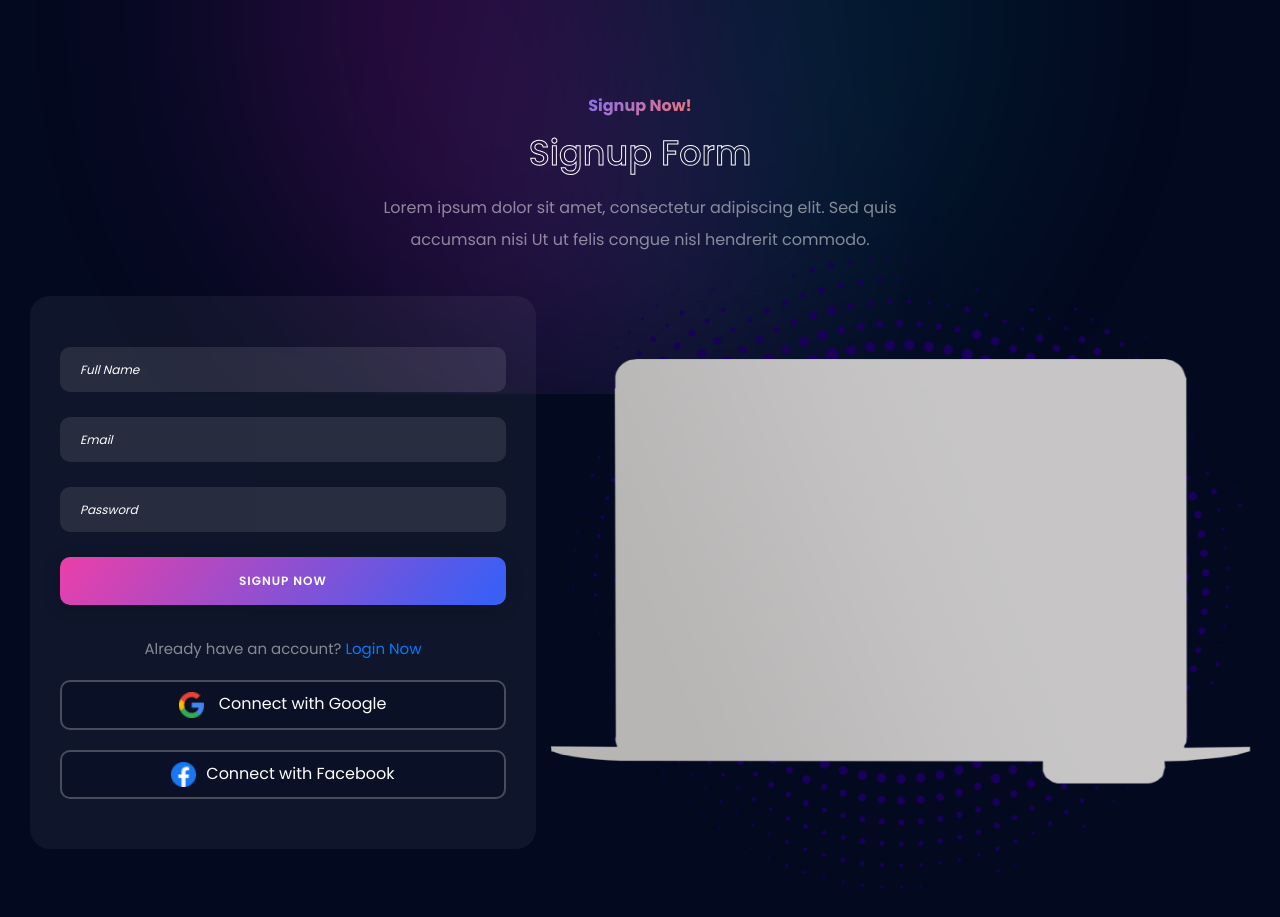
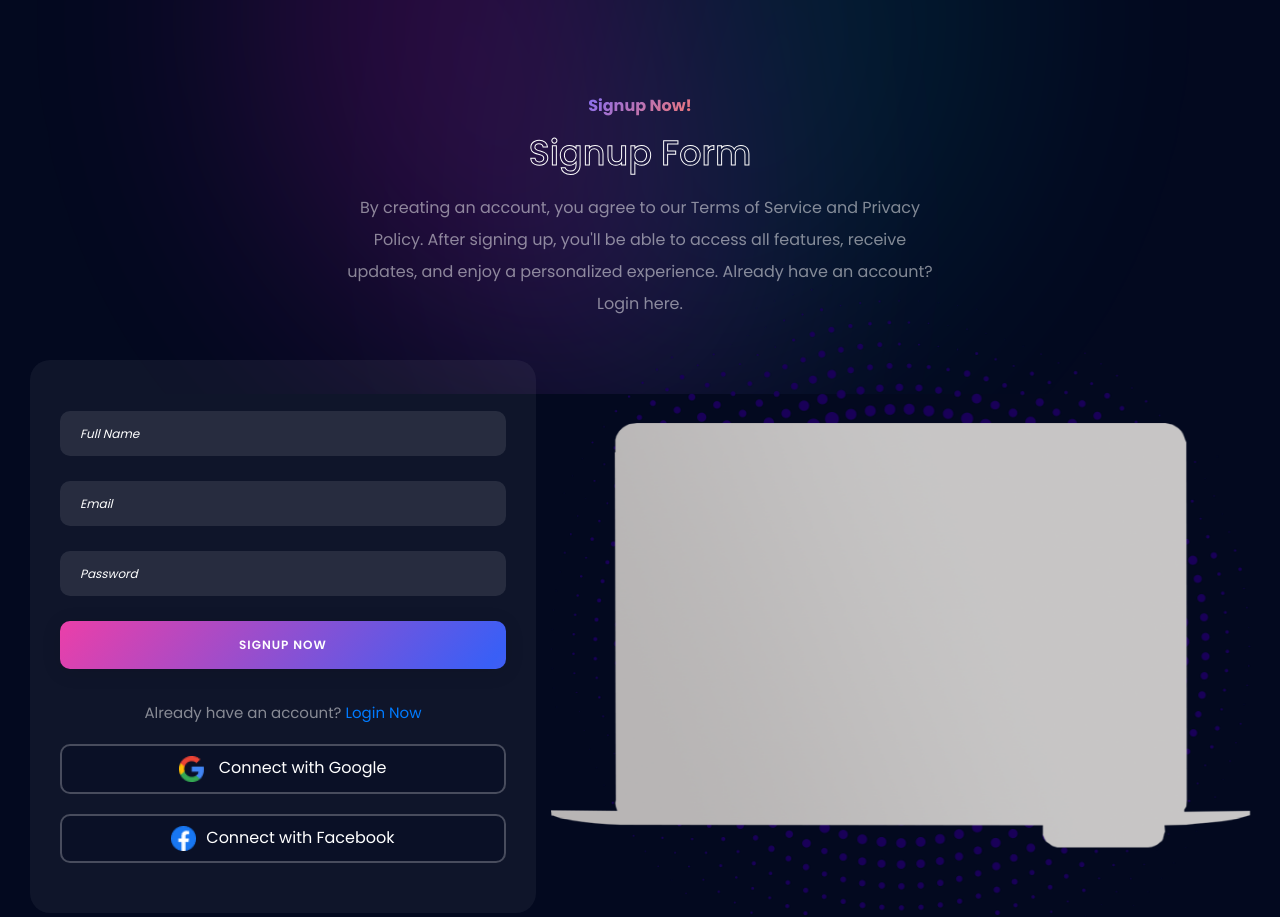
Before and after one commit to abiolashittu-org/webcompanion1, a Flask app: page /signup in a window 1280 px wide. Shown: the part 406-1323 px from the top of the page. Run offline with Flask 3, Linux system fonts and the light colour scheme; some libraries are stand-ins or nearby versions; some web fonts are replaced.

Commit message:
html update

```diff
--- a/templates/signup.html
+++ b/templates/signup.html
@@ -128,7 +128,7 @@
                      <span>Signup Now!</span>
                 </div>
                 <h2 class="fadeInUp" data-wow-delay="0.3s">Signup Form</h2>
-                <p class="fadeInUp" data-wow-delay="0.4s">Lorem ipsum dolor sit amet, consectetur adipiscing elit. Sed quis accumsan nisi Ut ut felis congue nisl hendrerit commodo.</p>
+                <p class="fadeInUp" data-wow-delay="0.4s">By creating an account, you agree to our Terms of Service and Privacy Policy. After signing up, you'll be able to access all features, receive updates, and enjoy a personalized experience. Already have an account? Login here.</p>
             </div>
             <div class="row align-items-center">
 
```
